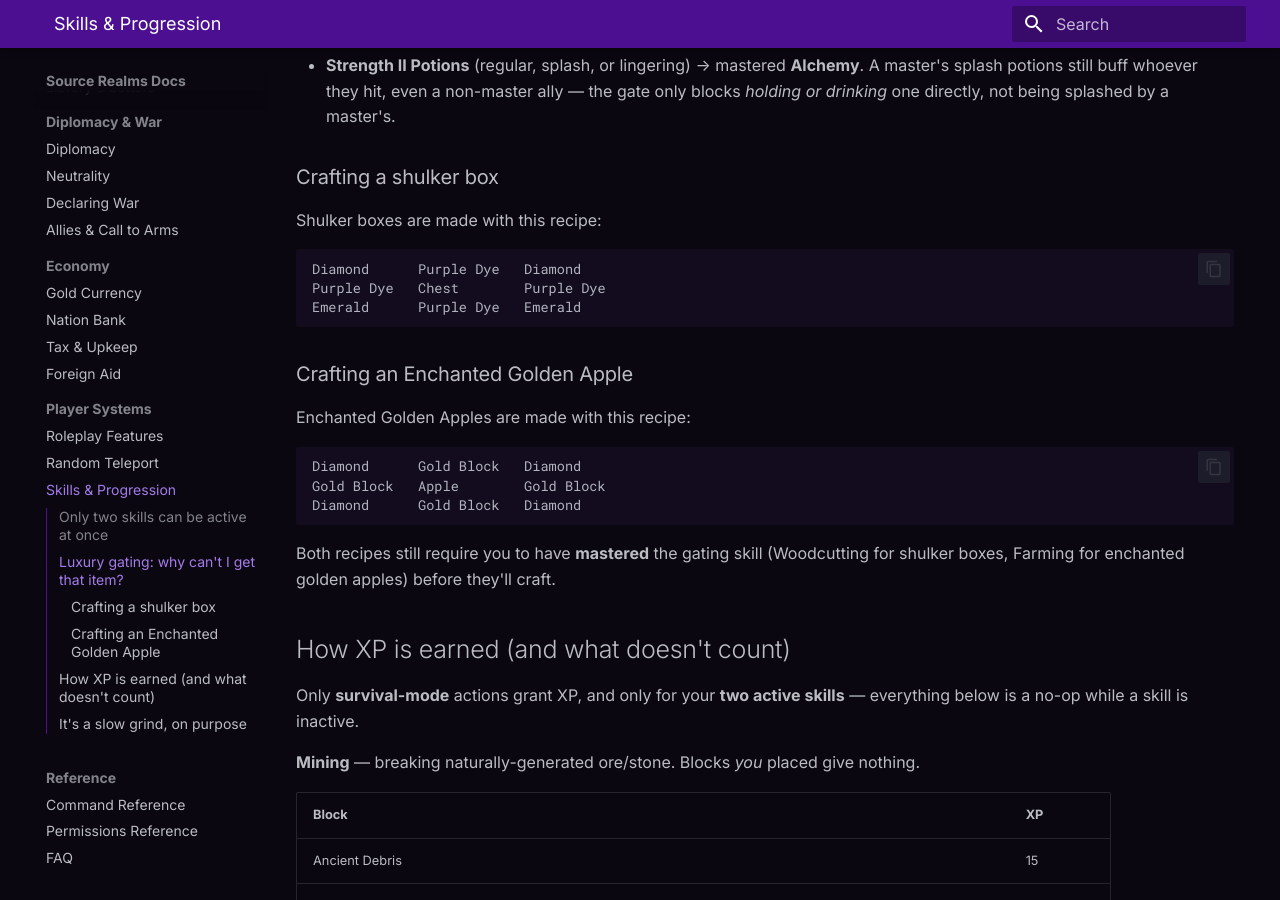
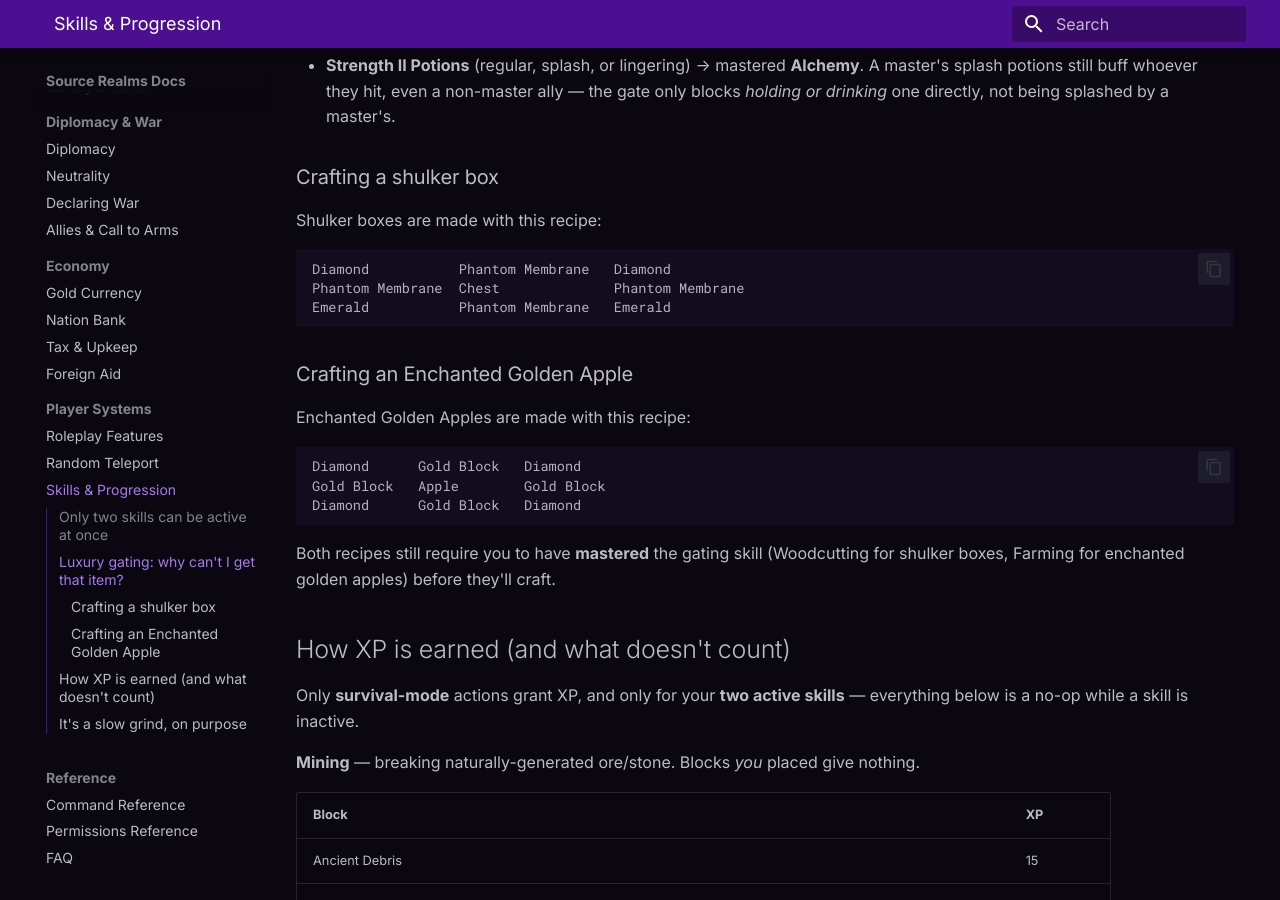
Before and after one commit to SourceRealms/sourcerealms-docs, an MkDocs documentation site: the page built from docs/skills.md, in a window 1280 px wide and 900 px high, scrolled down 1405 px. Built offline with MkDocs 1.6.1 and Material for MkDocs 9.7.7, drawn with Linux system fonts in a browser that asks for light colours.

Commit message:
Update shulker box recipe docs: phantom membrane replaces purple dye

````diff
--- a/docs/skills.md
+++ b/docs/skills.md
@@ -49,9 +49,9 @@ drops one for you, you can pick it up. Items you already legitimately own are ne
 Shulker boxes are made with this recipe:
 
 ```
-Diamond      Purple Dye   Diamond
-Purple Dye   Chest        Purple Dye
-Emerald      Purple Dye   Emerald
+Diamond           Phantom Membrane   Diamond
+Phantom Membrane  Chest              Phantom Membrane
+Emerald           Phantom Membrane   Emerald
 ```
 
 ### Crafting an Enchanted Golden Apple
````
